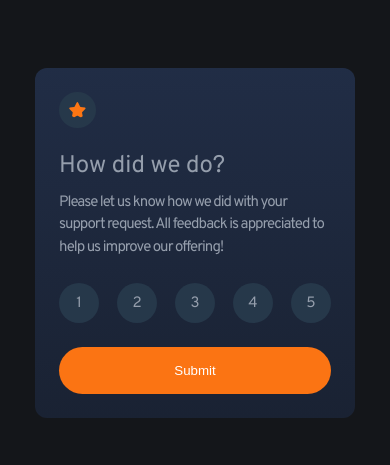
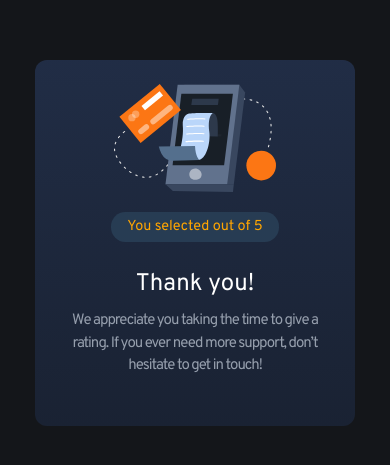
Before and after one commit to Vsevolod-Shustov/fm-interactive-rating-component, a plain HTML site: page index.html in a window 390 px wide. Shown: the part 195-660 px from the top of the page. Drawn offline with Linux system fonts and the light colour scheme.

Commit message:
mobile design of thankyou page

```diff
--- a/index.html
+++ b/index.html
@@ -15,7 +15,7 @@
   <main>
     <div class="component">
       <div id="state-initial">
-        <div class="image">
+        <div class="image-star-container">
           <img class="image-star" src="images/icon-star.svg" alt="star icon">
         </div>
 
@@ -38,14 +38,19 @@
 
       </div>
       <div id="state-thankyou">
-        You selected <!-- Add rating here --> out of 5
+        <div class="state-thankyou-wrapper">
+          <div class="image-thankyou-container">
+            <img class="image-thankyou" src="images/illustration-thank-you.svg" alt="thank you">
+          </div>
+          <div class="badge-selection">You selected <!-- Add rating here --> out of 5</div>
 
-        <h1>Thank you!</h1>
+          <h1>Thank you!</h1>
 
-        <p>
-          We appreciate you taking the time to give a rating. If you ever need more support,
-          don’t hesitate to get in touch!
-        </p>
+          <p>
+            We appreciate you taking the time to give a rating. If you ever need more support,
+            don’t hesitate to get in touch!
+          </p>
+        </div>
       </div>
     </div>
   </main>
--- a/styles/style.css
+++ b/styles/style.css
@@ -11,6 +11,8 @@
     --bg-card-start:hsl(220, 36%, 20%);
     --bg-card-end:hsl(220,33%,15%);
     --bg-star-icon:hsl(210, 32%,22%);
+    --rating-button-hover:hsl(214, 18%, 60%);
+    --bg-badge-selection:hsl(212,36%,24%);
     font-size:16px;
 }
 
@@ -45,6 +47,7 @@ main {
     background: linear-gradient(var(--bg-card-start),var(--bg-card-end));
 }
 
+
 .image-star {
     background-color: var(--bg-star-icon);
     padding:10px;
@@ -56,6 +59,7 @@ h1 {
     font-size: 1.5rem;
     line-height: 1.5;
     margin-bottom:0.5rem;
+    color:white;
 }
 
 p {
@@ -78,6 +82,15 @@ p {
     justify-content: center;
     background-color: var(--bg-star-icon);
     border-radius: 50%;
+    cursor:pointer;
+}
+.rating-button:hover {
+    background-color: var(--rating-button-hover);
+    color:white;
+}
+.rating-button.selected {
+    background-color: var(--orange);
+    color:white;
 }
 
 .submit {
@@ -88,8 +101,36 @@ p {
     text-align: center;
     border:none;
     width:100%;
+    cursor:pointer;
+}
+.submit:hover {
+    color:var(--orange);
+    background-color:white;
 }
 
-#state-thankyou {
+#state-initial {
     display:none;
 }
+#state-thankyou {
+    display:block;
+}
+
+.state-thankyou-wrapper {
+    display: flex;
+    flex-direction: column;
+    align-items: center;
+}
+
+.badge-selection {
+    background-color: var(--bg-badge-selection);
+    color:orange;
+    font-size:0.9rem;
+    border-radius:1em;
+    padding:0.5rem 1rem;
+    display:inline-block;
+    margin: 1rem 0 1.5rem;
+}
+
+.state-thankyou-wrapper p {
+    text-align: center;
+}
```
